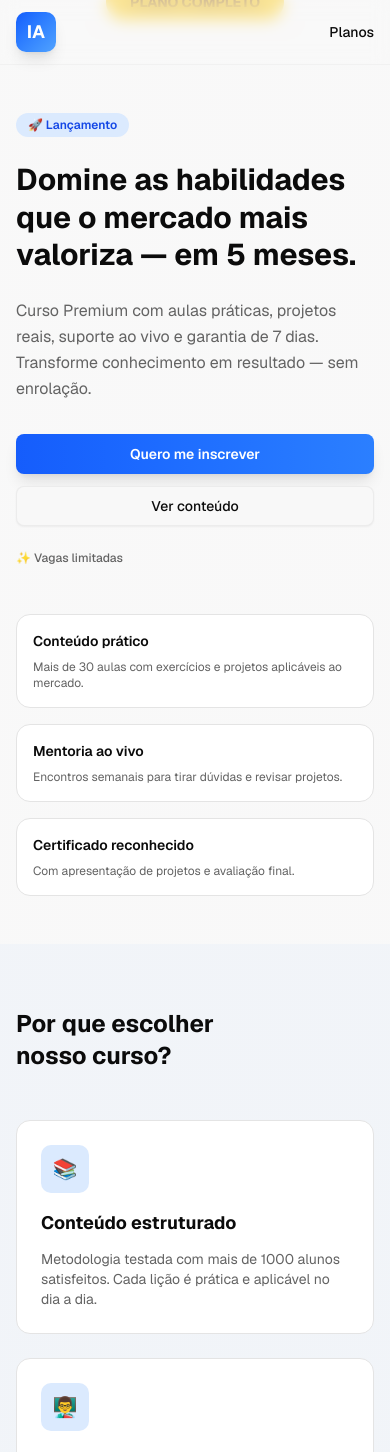
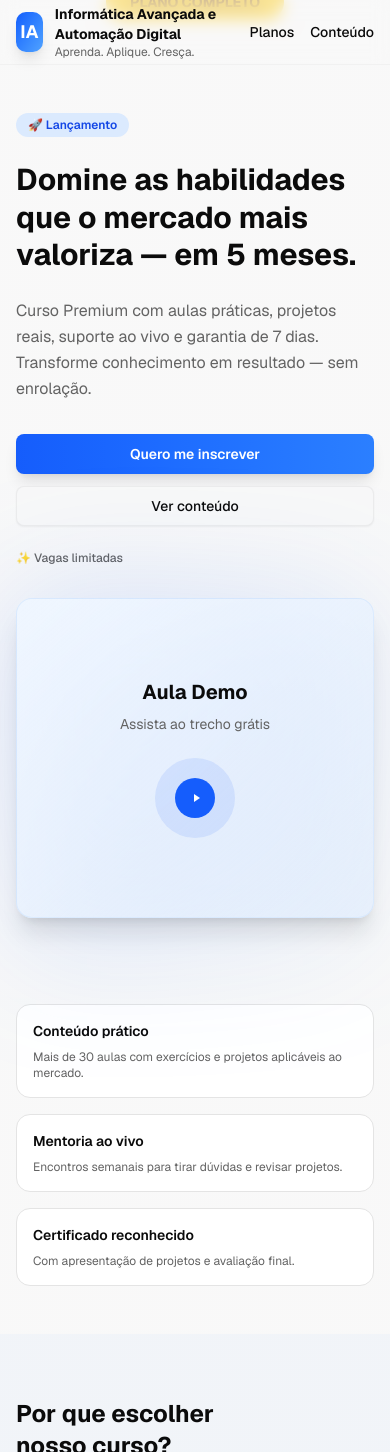
Before and after one commit to ArrozDoce007/v0-landing-page-for-course, a Next.js app: page / in a window 390 px wide. Shown: the top 1452 px of the page. Built offline with nearby package versions, Linux system fonts and the light colour scheme.

Commit message:
alterar responsividade

```diff
--- a/components/header.tsx
+++ b/components/header.tsx
@@ -16,7 +16,7 @@ export default function Header() {
             <div className="w-10 h-10 sm:w-12 sm:h-12 rounded-lg bg-gradient-to-br from-blue-600 to-blue-400 flex items-center justify-center text-white font-bold text-lg shadow-lg">
               IA
             </div>
-            <div className="hidden sm:block">
+            <div>
               <div className="font-bold text-sm text-foreground">Informática Avançada e Automação Digital</div>
               <div className="text-xs text-muted-foreground">Aprenda. Aplique. Cresça.</div>
             </div>
@@ -30,7 +30,7 @@ export default function Header() {
             </button>
             <button
               onClick={() => scrollToSection('modules')}
-              className="text-sm font-medium text-foreground hover:text-primary transition-colors hidden sm:inline-block"
+              className="text-sm font-medium text-foreground hover:text-primary transition-colors"
             >
               Conteúdo
             </button>
--- a/components/hero.tsx
+++ b/components/hero.tsx
@@ -52,7 +52,7 @@ export default function Hero() {
           </div>
 
           {/* Visual */}
-          <div className="relative hidden lg:flex items-center justify-center">
+          <div className="relative flex items-center justify-center">
             <div className="relative w-full aspect-square max-w-md">
               <div className="absolute inset-0 bg-gradient-to-br from-blue-600/20 to-blue-400/5 rounded-3xl blur-3xl"></div>
               <div className="relative bg-gradient-to-br from-blue-50 to-blue-100/50 border border-blue-200/40 rounded-2xl p-8 flex flex-col items-center justify-center min-h-80 shadow-xl">
--- a/components/pricing.tsx
+++ b/components/pricing.tsx
@@ -26,7 +26,7 @@ export default function Pricing() {
             PLANO COMPLETO
           </div>
 
-          <div className="grid grid-cols-1 md:grid-cols-2 gap-8 sm:gap-12">
+          <div className="grid grid-cols-1 gap-8 sm:gap-12 lg:grid-cols-2">
             {/* Left side - Features */}
             <div>
               <h3 className="text-2xl sm:text-3xl font-bold mb-2">Formação Profissional</h3>
```
